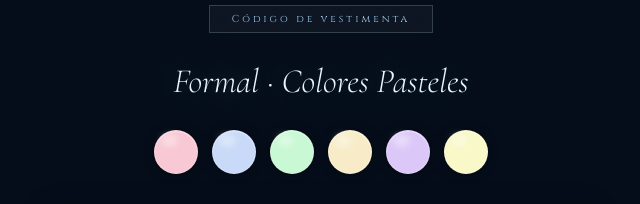
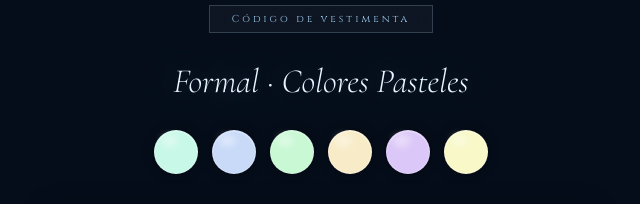
Before and after one commit to wmediafilmzrd/xv-khrismel, a plain HTML site: page index.html in a window 1280 px wide. Shown: the part 1740-1944 px from the top of the page, without its empty margins (319-959 px from the left). Drawn offline with nearby package versions, Linux system fonts and the light colour scheme.

Commit message:
index.html

```diff
--- a/index.html
+++ b/index.html
@@ -830,7 +830,7 @@
   <div class="dress-main">Formal · Colores Pasteles</div>
 
   <div class="dress-colors">
-    <div class="color-swatch" style="background:#f8c8d4;"></div>
+    <div class="color-swatch" style="background:#c8f8e8;"></div>
     <div class="color-swatch" style="background:#c8daf8;"></div>
     <div class="color-swatch" style="background:#c8f8d4;"></div>
     <div class="color-swatch" style="background:#f8ecc8;"></div>
```
